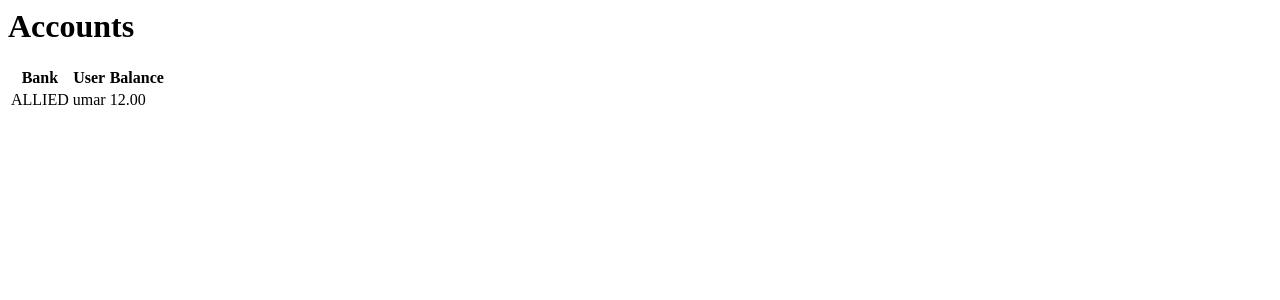
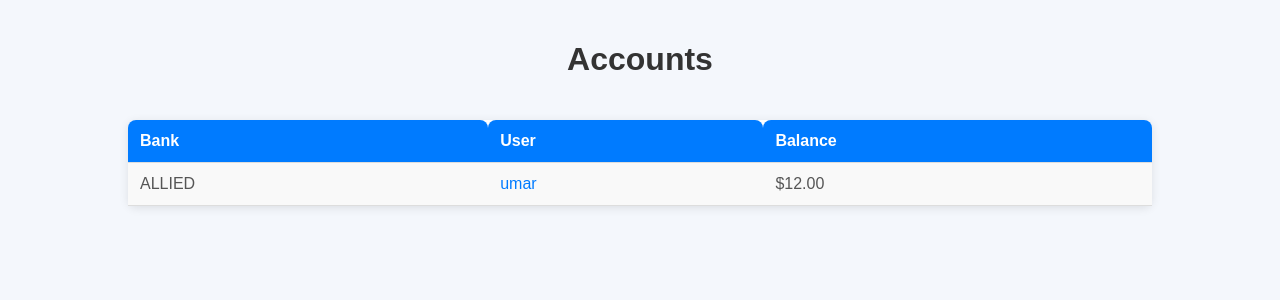
Before and after one commit to MUHAMMAD-UMAR-ASLAM/Bank-System, a Django app: page /accounts/ in a window 1280 px wide. Shown: the top 300 px of the page. Run offline with Django 5.2, Linux system fonts and the light colour scheme; a user stored in the database is signed in; data comes from the database, SQL or seed files in the repository; both versions use the stored data as it was after the commit.

Commit message:
new changes

```diff
--- a/banks/templates/account_list.html
+++ b/banks/templates/account_list.html
@@ -1,4 +1,86 @@
+<!DOCTYPE html>
+<html lang="en">
+<head>
+    <meta charset="UTF-8">
+    <meta name="viewport" content="width=device-width, initial-scale=1.0">
+    <title>Accounts</title>
+    <style>
+        body {
+            font-family: Arial, sans-serif;
+            background-color: #f4f7fc;
+            margin: 0;
+            padding: 0;
+        }
+
+        h1 {
+            text-align: center;
+            color: #333;
+            padding: 20px;
+        }
+
+        table {
+            width: 80%;
+            margin: 20px auto;
+            border-collapse: collapse;
+            background-color: #fff;
+            box-shadow: 0 2px 10px rgba(0, 0, 0, 0.1);
+            border-radius: 8px;
+        }
+
+        th, td {
+            padding: 12px;
+            text-align: left;
+            border-bottom: 1px solid #ddd;
+        }
+
+        th {
+            background-color: #007BFF;
+            color: white;
+            font-weight: bold;
+        }
+
+        tr:hover {
+            background-color: #f1f1f1;
+        }
+
+        td {
+            color: #555;
+        }
+
+        td:nth-child(2) {
+            color: #007BFF;
+        }
+
+        /* Styling for the table header */
+        th {
+            border-radius: 8px 8px 0 0;
+        }
+
+        /* Add spacing and better readability to the table rows */
+        tbody tr:nth-child(odd) {
+            background-color: #f9f9f9;
+        }
+
+        tbody tr:nth-child(even) {
+            background-color: #f1f1f1;
+        }
+
+        /* Responsive design for smaller screens */
+        @media (max-width: 768px) {
+            table {
+                width: 90%;
+            }
+
+            th, td {
+                padding: 10px;
+            }
+        }
+    </style>
+</head>
+<body>
+
     <h1>Accounts</h1>
+
     <table>
         <thead>
             <tr>
@@ -12,8 +94,11 @@
                 <tr>
                     <td>{{ account.bank.name }}</td>
                     <td>{{ account.user.username }}</td>
-                <td>{{ account.balance }}</td>
+                    <td>${{ account.balance }}</td>
                 </tr>
             {% endfor %}
         </tbody>
     </table>
+
+</body>
+</html>
```
Also changed, not shown: db.sqlite3. Lines whose indentation alone changed are shown as unchanged.
